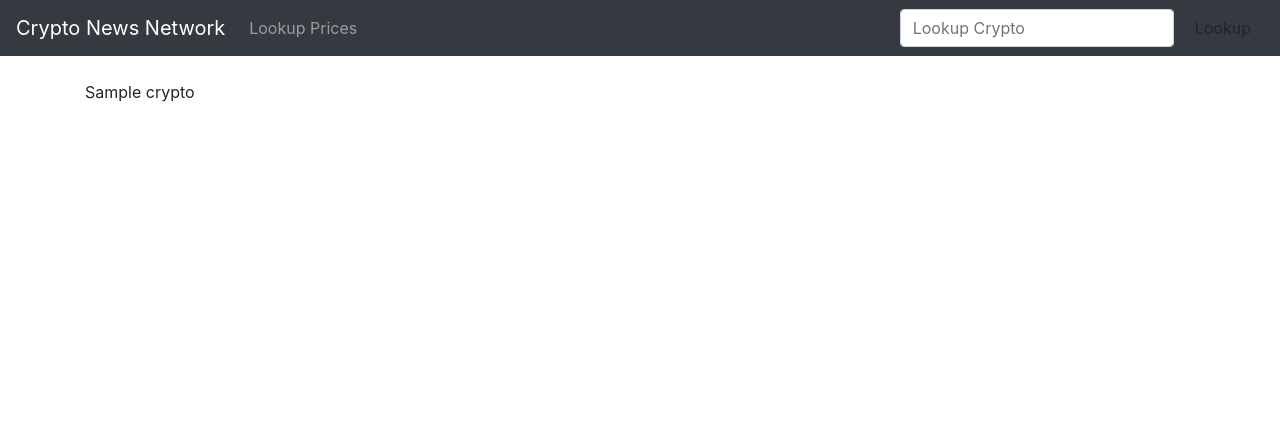
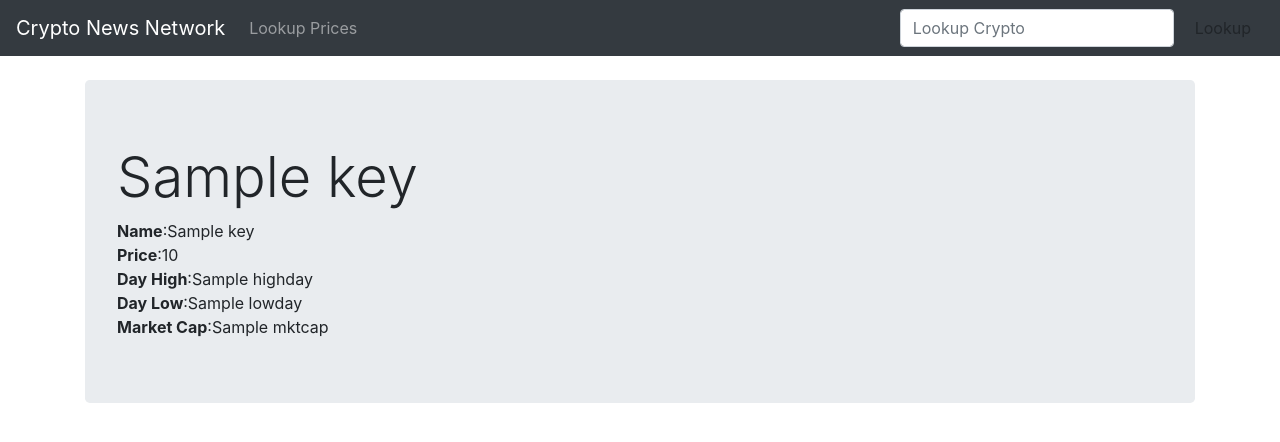
Before and after one commit to duducus/cryptocurrency, a Django app: template crypto/templates/prices.html in a window 1280 px wide. Shown: the top 442 px of the page. Run offline with Django 3.2, Linux system fonts and the light colour scheme; the template is opened without the code that fills it: most values are stand-ins (such as "Sample title", 1, 10 or a date in 2020); some libraries are stand-ins or nearby versions.

Commit message:
lookup multisearch error

```diff
--- a/crypto/templates/base.html
+++ b/crypto/templates/base.html
@@ -28,7 +28,7 @@
         </ul>
         <form class="form-inline my-2 my-lg-0" method="POST" action="{% url 'prices' %}">
           {% csrf_token %}
-          <input class="form-control mr-sm-2" type="search" placeholder="Lookup Crypto" aria-label="Search" name='quote'>
+          <input class="form-control mr-sm-2" type="search" placeholder="Lookup Crypto" aria-label="Search" name="quote">
           <button class="btn btn-outline-secundary my-2 my-sm-0" type="submit">Lookup</button>
         </form>
       </div>
--- a/crypto/templates/prices.html
+++ b/crypto/templates/prices.html
@@ -1,5 +1,22 @@
 {% extends 'base.html' %}
 
 {% block content %}
-      {{ crypto }}
-{% endblock %}
+
+  {% for key, value in crypto.DISPLAY.items %}
+
+  <div class="jumbotron">
+    <h1 class="display-4">{{key}}</h1>
+    <strong>Name</strong>:{{ key }}<br/>
+    <strong>Price</strong>:{{value.USD.PRICE}}<br/>
+    <strong>Day High</strong>:{{ value.USD.HIGHDAY }}<br/>
+    <strong>Day Low</strong>:{{ value.USD.LOWDAY }}<br/>
+    <strong>Market Cap</strong>:{{ value.USD.MKTCAP }}<br/>
+  </div>
+    <br/><br/>
+
+    {% endfor %}
+    <br/><br/>
+
+
+
+  {% endblock %}
```
Also changed, not shown: crypto/views.py (+5 -2 lines).
